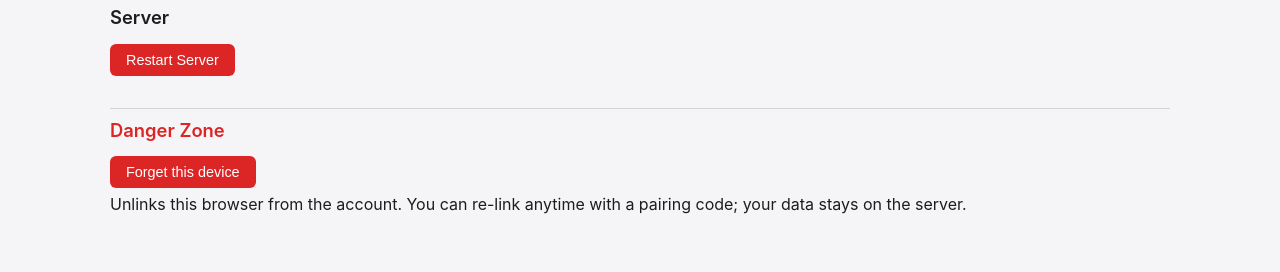
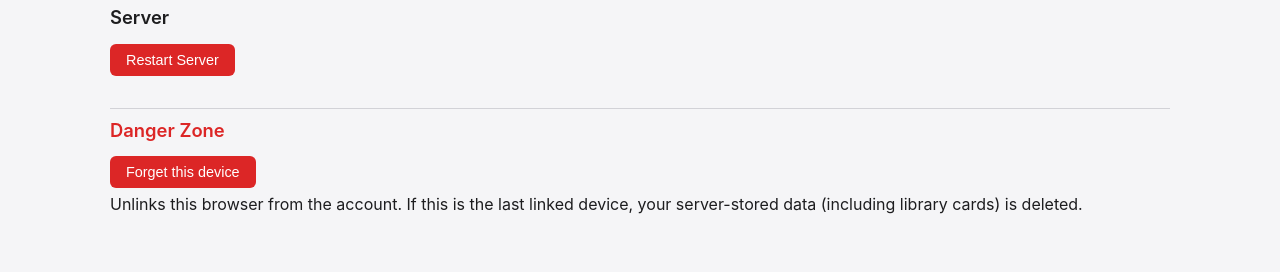
Before and after one commit to diaorui/bibliorecs, a Flask app: page /settings in a window 1280 px wide. Shown: the part 792-1064 px from the top of the page. Run offline with Flask 3, Linux system fonts and the light colour scheme; data comes from the database, SQL or seed files in the repository; data that the repository does not hold is empty; some libraries are stand-ins or nearby versions.

Commit message:
Fix login race, cipher race, retry loops, and stale UI states
- login_manager.py: serialize BC re-login per (account, library); concurrent
  401s issue a single login and share its result
- vault.py: guard Fernet key file creation with a dedicated lock (first-run race)
- sync_manager: use login_manager; bound _fetch_history 401 retry depth
- renew now force-refreshes history cache too (due date updates immediately)
- settings: disconnect refreshes /api/me; forget-device copy clarifies
  last-device deletion
- holds/history pages: cap auto-retry at 3 attempts, then show error state

```diff
--- a/app.py
+++ b/app.py
@@ -12,6 +12,7 @@ from flask import Flask, render_template, jsonify, request, g
 import api
 from api import dedup_items
 import config
+import login_manager
 import search_recs
 import sync_manager
 import vault
@@ -487,7 +488,7 @@ def _call_bc(library_id, fn):
     except urllib.error.HTTPError as e:
         if e.code == 401 and creds.get("user") and creds.get("password"):
             try:
-                new_creds = sync_manager.renew_creds(account_id, library_id, creds)
+                new_creds = login_manager.renew_creds(account_id, library_id, creds)
             except Exception:
                 return {"error": str(e)}, None
             try:
@@ -525,6 +526,7 @@ def api_proxy_checkout_renew():
                     return jsonify({"success": False, "error": msg})
     co = (data.get("entities", {}).get("checkouts", {}) or {}).get(checkout_id, {})
     sync_manager.request(g.account_id, lib, "checkouts", force=True)
+    sync_manager.request(g.account_id, lib, "history", force=True)
     return jsonify({"success": True, "due_date": co.get("dueDate")})
 
 
--- /dev/null
+++ b/login_manager.py
@@ -0,0 +1,39 @@
+import threading
+
+import api
+import vault
+
+
+_login_locks = {}
+_login_guard = threading.Lock()
+
+
+def _lock_for(account_id, library_id):
+    key = (account_id, library_id)
+    with _login_guard:
+        lock = _login_locks.get(key)
+        if lock is None:
+            lock = _login_locks[key] = threading.Lock()
+        return lock
+
+
+def renew_creds(account_id, library_id, creds):
+    """Serialized BC re-login: at most one concurrent login per (account, library).
+
+    If another thread logged in while we were waiting, its fresh credentials are
+    returned instead of issuing a second login.
+    """
+    with _lock_for(account_id, library_id):
+        latest = vault.get_creds(account_id, library_id) or creds
+        if latest.get("bc_token") != creds.get("bc_token"):
+            return latest
+        bc_token, session_id, account_id_bc = api.login(
+            library_id, creds["user"], creds["password"])
+        new_creds = {
+            **creds,
+            "bc_token": bc_token,
+            "session_id": session_id,
+            "account_id": account_id_bc,
+        }
+        vault.set_creds(account_id, library_id, new_creds)
+        return new_creds
--- a/sync_manager.py
+++ b/sync_manager.py
@@ -4,6 +4,7 @@ import urllib.error
 
 import api
 import config
+import login_manager
 import vault
 from api import dedup_items
 
@@ -111,22 +112,9 @@ def _call_with_creds(account_id, library_id, creds, fn):
         return fn(creds)
     except urllib.error.HTTPError as e:
         if e.code == 401 and creds.get("user") and creds.get("password"):
-            new_creds = renew_creds(account_id, library_id, creds)
+            new_creds = login_manager.renew_creds(account_id, library_id, creds)
             return fn(new_creds)
         raise
-
-
-def renew_creds(account_id, library_id, creds):
-    bc_token, session_id, account_id_bc = api.login(
-        library_id, creds["user"], creds["password"])
-    new_creds = {
-        **creds,
-        "bc_token": bc_token,
-        "session_id": session_id,
-        "account_id": account_id_bc,
-    }
-    vault.set_creds(account_id, library_id, new_creds)
-    return new_creds
 
 
 def _renew_creds_and_retry(account_id, library_id, data_type):
@@ -134,7 +122,7 @@ def _renew_creds_and_retry(account_id, library_id, data_type):
         creds = vault.get_creds(account_id, library_id)
         if not creds:
             return
-        new_creds = renew_creds(account_id, library_id, creds)
+        new_creds = login_manager.renew_creds(account_id, library_id, creds)
         if data_type == "history":
             data = _fetch_history(account_id, library_id, new_creds)
             vault.set_account_data(account_id, f"history:{library_id}", data)
@@ -158,7 +146,7 @@ def _schedule_retry(account_id, library_id, data_type):
     t.start()
 
 
-def _fetch_history(account_id, library_id, creds):
+def _fetch_history(account_id, library_id, creds, depth=0):
     bc_token = creds["bc_token"]
     session_id = creds["session_id"]
     account_id_bc = creds["account_id"]
@@ -168,9 +156,9 @@ def _fetch_history(account_id, library_id, creds):
         checkouts_data = api.proxy_fetch_checkouts(
             library_id, bc_token, session_id, account_id_bc)
     except urllib.error.HTTPError as e:
-        if e.code == 401:
-            new_creds = renew_creds(account_id, library_id, creds)
-            return _fetch_history(account_id, library_id, new_creds)
+        if e.code == 401 and depth < 2:
+            new_creds = login_manager.renew_creds(account_id, library_id, creds)
+            return _fetch_history(account_id, library_id, new_creds, depth + 1)
         raise
     return _build_history(history_data, checkouts_data)
 
--- a/templates/settings.html
+++ b/templates/settings.html
@@ -71,7 +71,7 @@
 <div class="section" style="margin-top:2rem">
   <h2 class="section-title section-title-danger">Danger Zone</h2>
   <button class="btn btn-danger" onclick="forgetDevice()">Forget this device</button>
-  <p class="section-desc" style="margin-top:4px">Unlinks this browser from the account. You can re-link anytime with a pairing code; your data stays on the server.</p>
+  <p class="section-desc" style="margin-top:4px">Unlinks this browser from the account. If this is the last linked device, your server-stored data (including library cards) is deleted.</p>
 </div>
 
 </div>
@@ -81,7 +81,11 @@
 {% block scripts %}
 <script>
 function forgetDevice() {
-  if (!confirm('Forget this device? Your library cards stay on the server and can be re-linked with a pairing code.')) return;
+  var isLast = (_meData.devices || []).length <= 1;
+  var msg = isLast
+    ? 'Forget this device? This is the last linked device, so your server-stored data (including library cards) will be deleted.'
+    : 'Forget this device? Your library cards and data stay on the server and can be accessed from your other devices.';
+  if (!confirm(msg)) return;
   fetch('/api/device/forget', { method: 'POST' }).then(function() {
     showToast('Device forgotten', 3000);
     setTimeout(function() { location.href = '/'; }, 1500);
@@ -180,6 +184,9 @@ function attachCredsEvents() {
         headers: {'Content-Type': 'application/json'},
         body: JSON.stringify({library_id: lib})
       }).then(function(r) { return r.json(); }).then(function() {
+        return fetch('/api/me').then(function(r) { return r.json(); });
+      }).then(function(m) {
+        _meData = m;
         loadCreds();
       });
     });
--- a/vault.py
+++ b/vault.py
@@ -14,6 +14,7 @@ _KEY_PATH = os.path.join(os.path.dirname(__file__), "vault_key.bin")
 _conn = None
 _lock = threading.Lock()
 _cipher_obj = None
+_cipher_lock = threading.Lock()
 
 
 def _get_conn():
@@ -66,20 +67,21 @@ def _init_schema(conn):
 
 def _cipher():
     global _cipher_obj
-    if _cipher_obj is None:
-        key = os.environ.get("BIBLIORECS_SECRET_KEY")
-        if not key:
-            if not os.path.exists(_KEY_PATH):
-                _KEY_PATH_DIR = os.path.dirname(_KEY_PATH)
-                if _KEY_PATH_DIR:
-                    os.makedirs(_KEY_PATH_DIR, exist_ok=True)
-                with open(_KEY_PATH, "wb") as f:
-                    f.write(Fernet.generate_key())
-                os.chmod(_KEY_PATH, 0o600)
-            with open(_KEY_PATH, "rb") as f:
-                key = f.read().decode()
-        _cipher_obj = Fernet(key.encode() if isinstance(key, str) else key)
-    return _cipher_obj
+    with _cipher_lock:
+        if _cipher_obj is None:
+            key = os.environ.get("BIBLIORECS_SECRET_KEY")
+            if not key:
+                if not os.path.exists(_KEY_PATH):
+                    _KEY_PATH_DIR = os.path.dirname(_KEY_PATH)
+                    if _KEY_PATH_DIR:
+                        os.makedirs(_KEY_PATH_DIR, exist_ok=True)
+                    with open(_KEY_PATH, "wb") as f:
+                        f.write(Fernet.generate_key())
+                    os.chmod(_KEY_PATH, 0o600)
+                with open(_KEY_PATH, "rb") as f:
+                    key = f.read().decode()
+            _cipher_obj = Fernet(key.encode() if isinstance(key, str) else key)
+        return _cipher_obj
 
 
 def _encrypt(text):
```
Also changed, not shown: templates/history.html (+16 -3 lines), templates/holds.html (+10 -1 lines).
